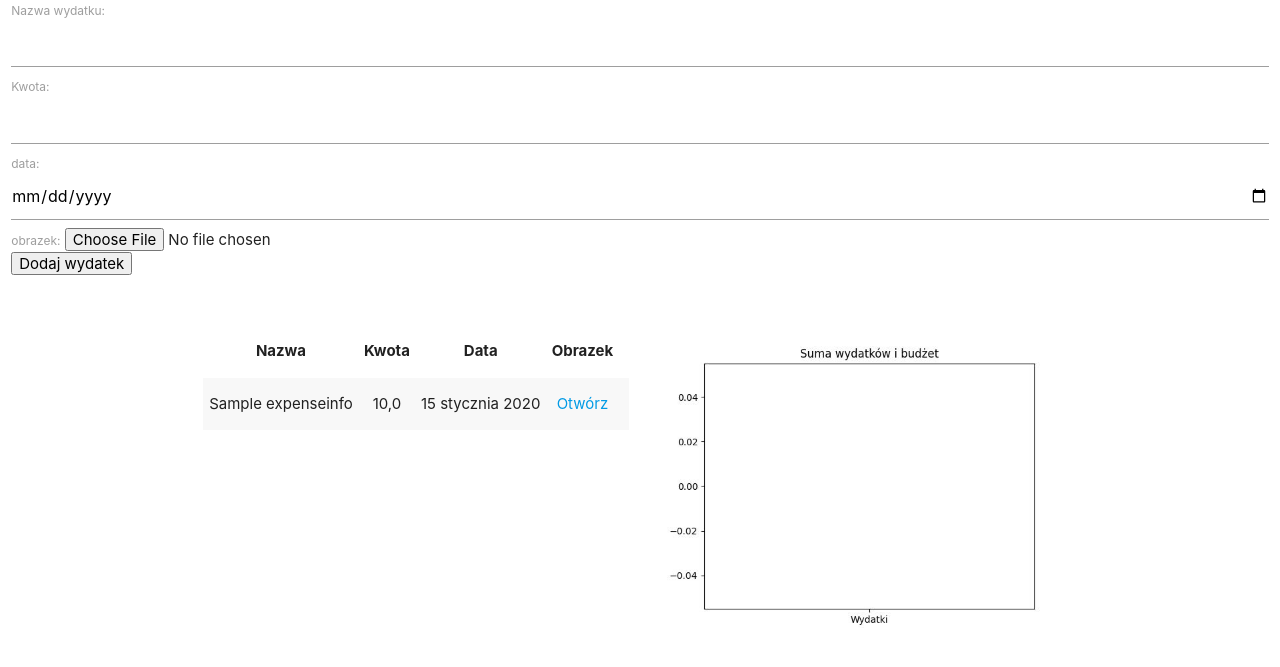
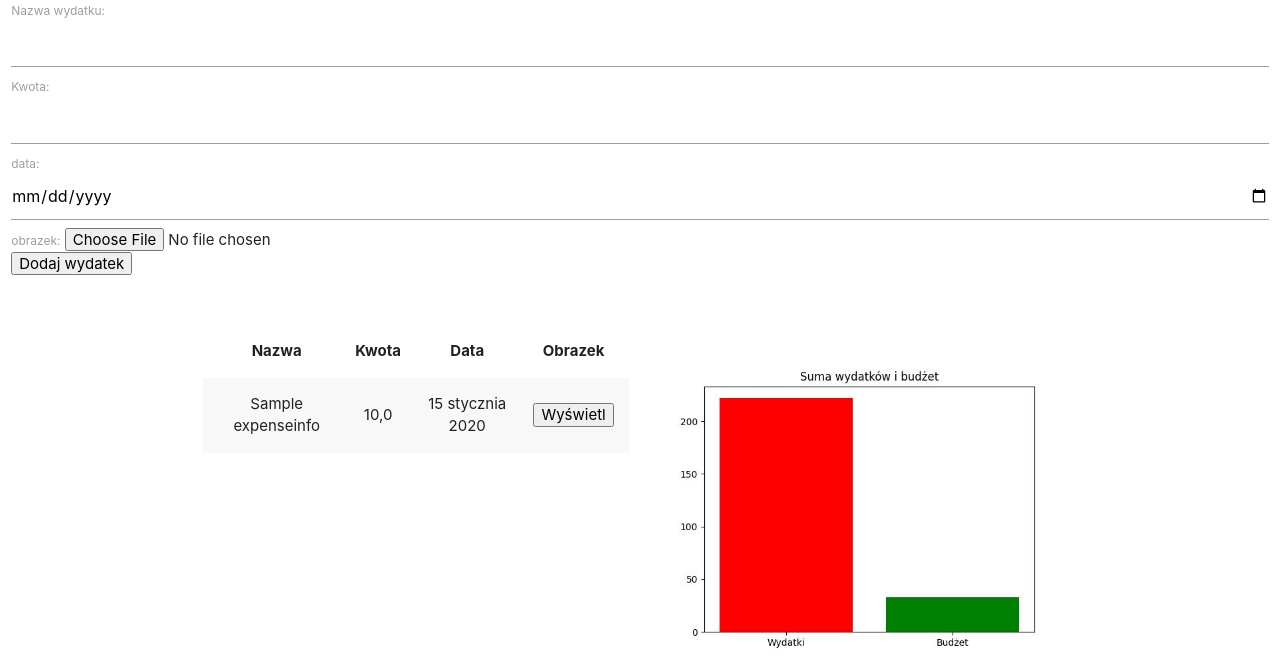
Before and after one commit to AdrianD5612/Przydatnik, a Django app: page /app in a window 1280 px wide. Shown: the part 103-770 px from the top of the page. Before the commit the page ends 728 px from the top, so only its background shows below. Run offline with Django 4.2, Linux system fonts and the light colour scheme; a user stored in the database is signed in; tables that the repository leaves empty hold one stand-in row (values such as "Sample post").

Commit message:
Grafika bez otwierania nowego okna

```diff
--- a/przydatnik/settings.py
+++ b/przydatnik/settings.py
@@ -27,7 +27,7 @@ SECRET_KEY = config("SECRET_KEY") # this is to replace the secret key you cut aw
 # SECURITY WARNING: don't run with debug turned on in production!
 DEBUG = True
 
-ALLOWED_HOSTS = []
+ALLOWED_HOSTS = ['192.168.2.44', '127.0.0.1', ]
 
 
 # Application definition
--- a/wydatki/templates/wydatki/index.html
+++ b/wydatki/templates/wydatki/index.html
@@ -55,7 +55,7 @@
                                     <td>{{ expense_item.expense_name }}</td>
                                     <td>{{ expense_item.cost }}</td>
                                     <td>{{ expense_item.date_added}}</td>
-                                    <td><a href="{{ expense_item.image.url }} " target="_blank">Otwórz</a></td>
+                                    <td><button id="clickme" onclick='changeImage( "{{ expense_item.image.url }}" );'>Wyświetl</button></td>
                                     <td></td>
                                 </tr>
                                 {% endfor %}
@@ -63,14 +63,18 @@
                         </table>
                     </div>
                     <div class="col s6">
+                        <img class='responsive-img' src= "" id="imagee">
                         <img class='responsive-img' src= "{% static 'wydatki/expense.jpg' %}">
                     </div>
                 </div>
+            </div>
         </div>
-
-
-        </div>
-
+        <script type="text/javascript">
+            function changeImage(a)
+            {
+                document.getElementById("imagee").src=a;
+            }
+        </script>
 
 
         <script src="https://cdnjs.cloudflare.com/ajax/libs/materialize/1.0.0/js/materialize.min.js"></script>
```
Also changed, not shown: wydatki/static/wydatki/expense.jpg.
